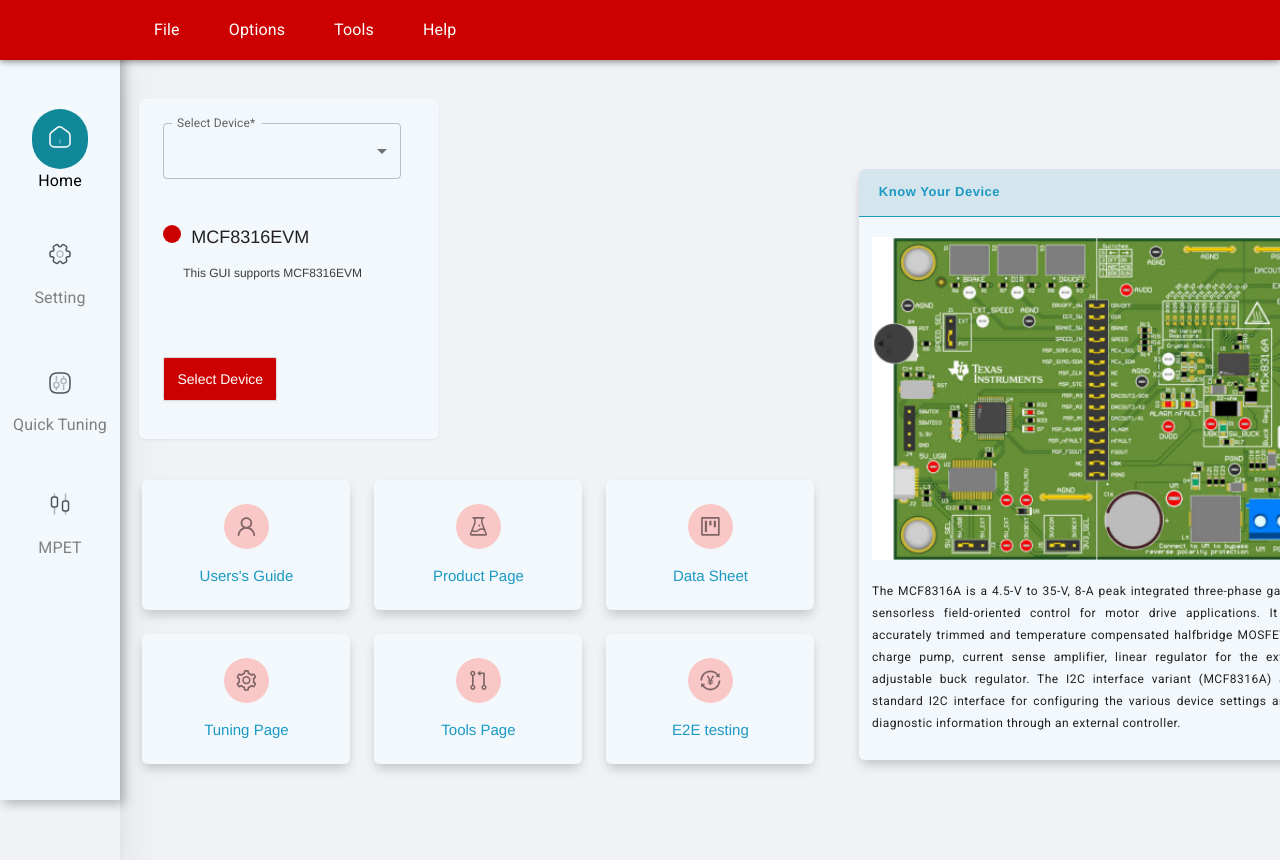
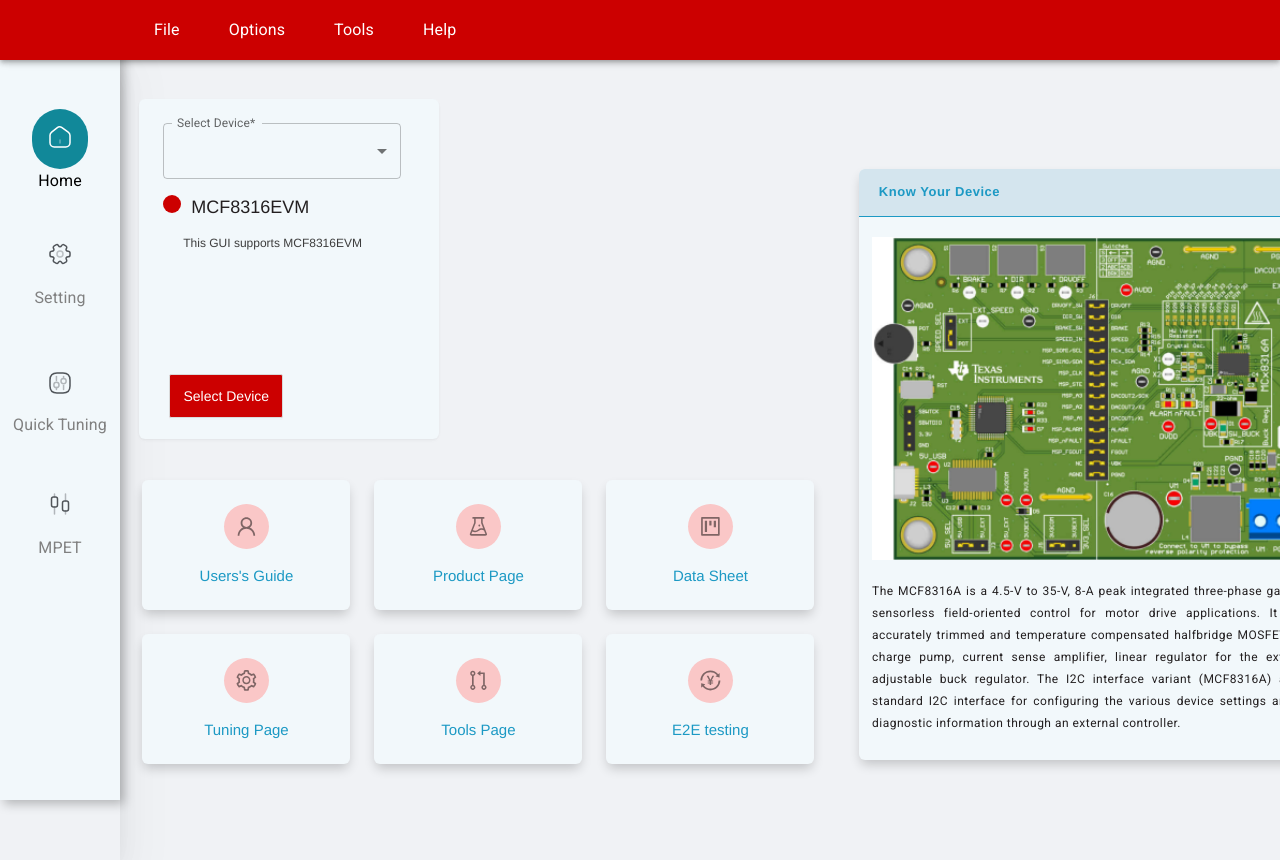
Before and after one commit to harishkumarforeverr/UI-task-on-typescript-vinod, a React (Create React App) app: page / in a window 1280 px wide. Shown: the top 860 px of the page. Built offline with nearby package versions, Linux system fonts and the light colour scheme.

Commit message:
Update SelectWrapper.scss

```diff
--- a/src/components/common/SelectWrapper.scss
+++ b/src/components/common/SelectWrapper.scss
@@ -8,7 +8,7 @@
   border-radius: 6px;
   .ant-card-body {
     position: relative;
-    display: grid;
+    // display: grid;
     width: 286px;
     height: 326px;
     // height: 100%;
@@ -26,9 +26,10 @@
     margin-top: 1rem;
   }
   .btn {
-    // position: absolute;
+    position: absolute;
+    bottom: 7px;
     align-self: end;
-    // bottom: 30px;
+    left: 30px;
     display: flex;
     flex-direction: row;
     justify-content: center;
```
